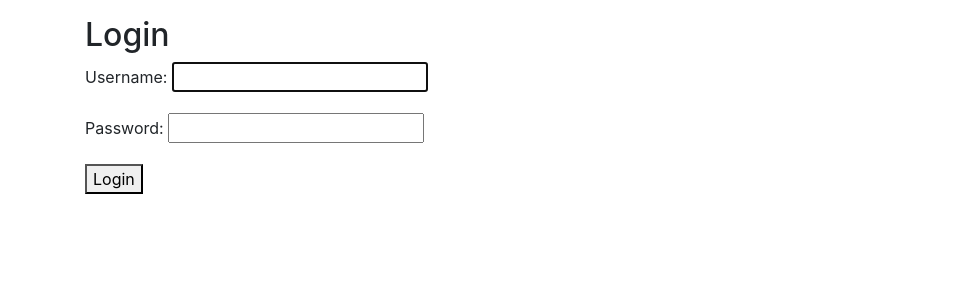
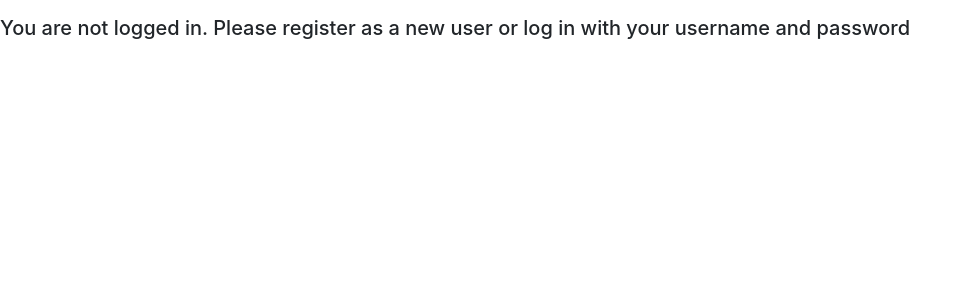
Before and after one commit to teamoutofbounds/joint-project, a Django app: page / in a window 1280 px wide. Shown: the part 58-358 px from the top of the page, without its empty margins (0-971 px from the left). Run offline with Django 3.2, Linux system fonts and the light colour scheme; some libraries are stand-ins or nearby versions.

Commit message:
changed some url to login and message added

```diff
--- a/magatzem/templates/magatzem/base.html
+++ b/magatzem/templates/magatzem/base.html
@@ -16,9 +16,12 @@
   </head>
   <body>
     {% include "magatzem/header.html" %}
-
-
-    <!-- INSERTAR AQUI EL CODI DE LA WEB-->
+    <!-- Si esta logejat, mostra home, sino missatge que es logeji-->
+    {% if user.username %}
+        <!-- INSERTAR AQUI EL CODI DE LA WEB-->
+    {% else %}
+        <h5>You are not logged in. Please register as a new user or log in with your username and password</h5>
+    {% endif %}
     <div class="container">
         {% block content %}{% endblock %}
     </div>
--- a/storageApp/urls.py
+++ b/storageApp/urls.py
@@ -15,8 +15,10 @@ Including another URLconf
 """
 from django.contrib import admin
 from django.urls import path, include
+from django.contrib.auth import views as auth_views
 
 urlpatterns = [
     path('admin/', admin.site.urls),
+    path('', auth_views.LoginView.as_view(template_name='magatzem/base.html'), name='home'),
     path('', include('users.urls'), name=''),
 ]
--- a/users/urls.py
+++ b/users/urls.py
@@ -6,7 +6,7 @@ from . import views
 from storageApp import settings
 
 urlpatterns = [
-    path('', auth_views.LoginView.as_view(template_name='users/login.html'), name='login'),
+    path('login/', auth_views.LoginView.as_view(template_name='users/login.html'), name='login'),
     path('logout/', LogoutView.as_view(), {'next_page': settings.LOGOUT_REDIRECT_URL}, name='logout'),
     path('magatzem/', include('magatzem.urls')),
     path('oficina/', include('oficina.urls')),
--- a/users/views.py
+++ b/users/views.py
@@ -46,7 +46,7 @@ def signup(request): #afegim els usuaris en grups segons el seu registre
             elif type_profile.name == "Ceo":
                 user.groups.add(ceo)
                 user.save()
-            return redirect('exemples')
+            return redirect('home')
     else:
         form = SignUpForm()
     return render(request, 'users/register.html', {'form': form})
```
